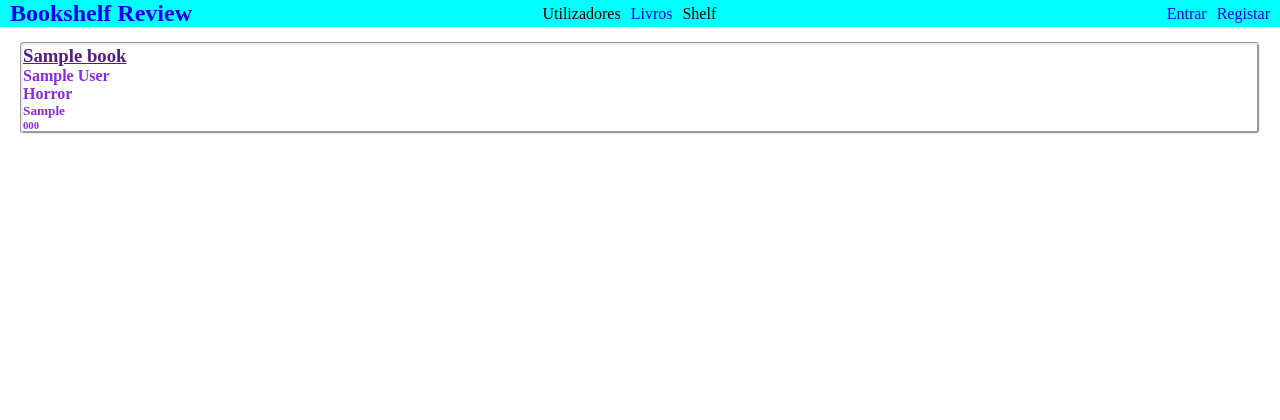
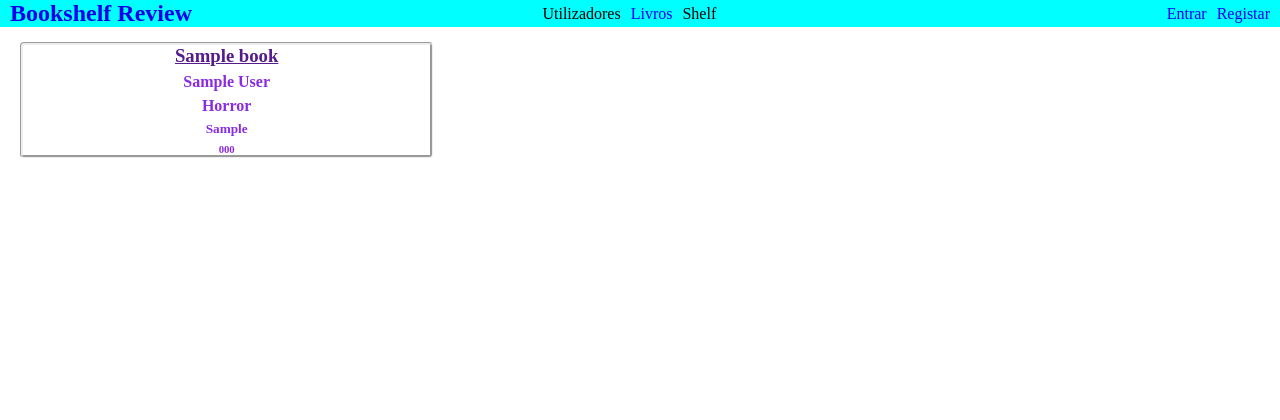
Before and after one commit to MiguelsHere/Proj, a PHP site: page /index.php?action=books in a window 1280 px wide. Shown: the top 420 px of the page. Run offline with PHP 8.4, Linux system fonts and the light colour scheme; tables that the repository leaves empty hold one stand-in row (values such as "Sample post").

Commit message:
Melhorar view book

```diff
--- a/Models/Shelf.php
+++ b/Models/Shelf.php
@@ -1,4 +1,5 @@
 <?php
+include_once 'Common.php';
 
 class Shelf
 {
--- a/Views/Book/book.php
+++ b/Views/Book/book.php
@@ -10,6 +10,7 @@
     <?php require_once 'Views/Common/nav.php' ?>
 
     <main class="content">
+        <div class="show">
             <?php if (empty($books)): ?>
                 <h2>Ainda não há livros.</h3>
                 <?php else: ?>
@@ -25,6 +26,7 @@
                         </div>
                     <?php endforeach ?>
                 <?php endif ?>
+        </div>
     </main>
     <?php require_once 'Views/Common/footer.php' ?>
 </body>
--- a/css/main_styles.css
+++ b/css/main_styles.css
@@ -62,17 +62,20 @@ footer a:visited {
 }
 
 .show {
-  display: flex;
-  justify-content: space-between;
+  display: grid;
+  grid-template-columns: repeat(3, 1fr);
+  grid-template-rows: 1fr 1fr;
 }
 
 .book {
   display: flex;
   flex-direction: column;
+  text-align: center;
   color: blueviolet;
   border-style: groove;
   border-width: 3px;
   border-radius: 4px;
+  gap: 6px;
 }
 
 #sitenav {
```
Lines whose indentation alone changed are shown as unchanged.
